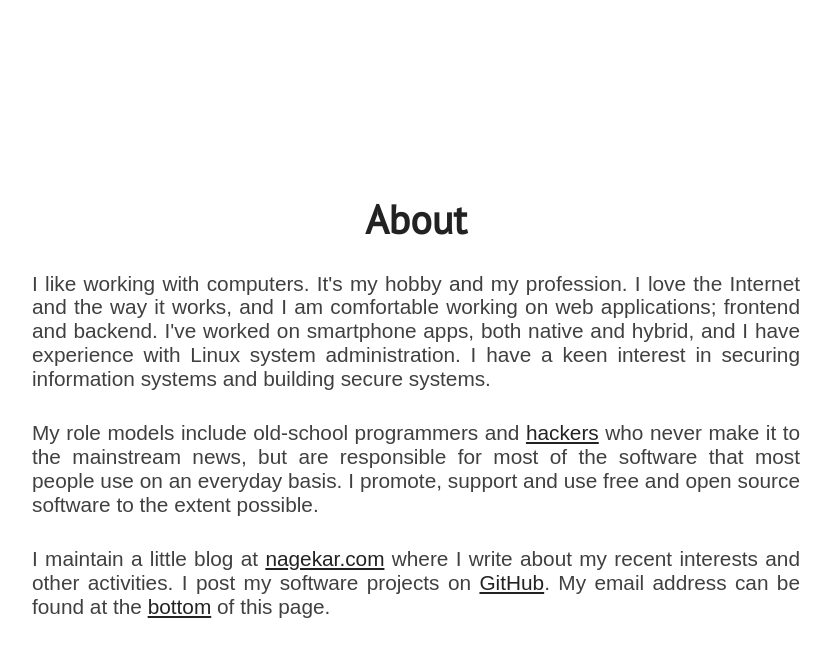
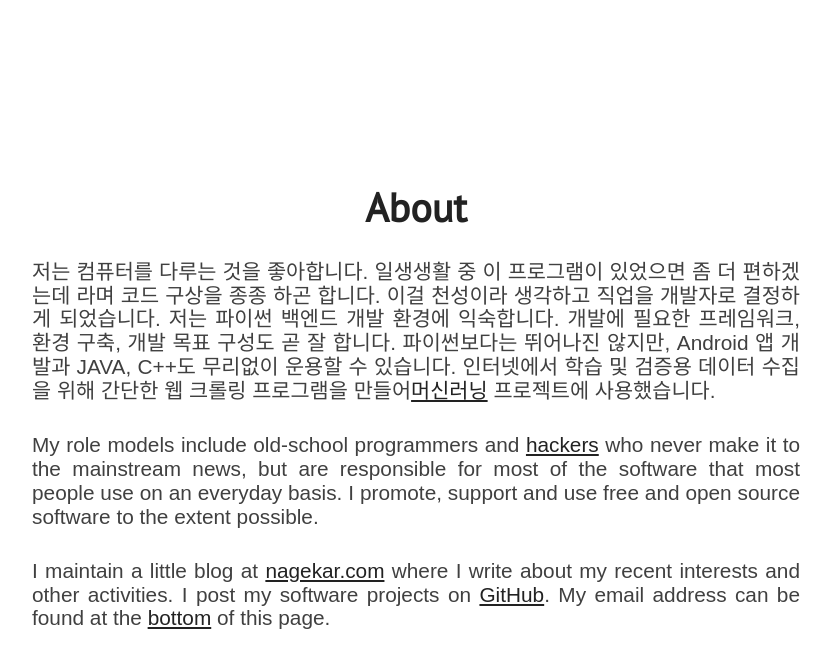
Before and after one commit to SongChaeYoung98/SongChaeYoung98.github.io, a Jekyll site: the page built from index.html, in a window 1280 px wide and 900 px high, scrolled down 1008 px. Shown: the top 668 px of the window, without its empty margins (224-1055 px from the left). Built offline with Jekyll 4.4.1, drawn with Linux system fonts in a browser that asks for light colours; nearby versions of some CDN libraries.

Commit message:
Update about.html

```diff
--- a/_includes/about.html
+++ b/_includes/about.html
@@ -3,7 +3,7 @@
         <div id="about-text">
             <div class="section-heading">About</div>
             <p class="paragraph-text justify-text">
-                I like working with computers. It's my hobby and my profession. I love the Internet and the way it works, and I am comfortable working on web applications; frontend and backend. I've worked on smartphone apps, both native and hybrid, and I have experience with Linux system administration. I have a keen interest in securing information systems and building secure systems.
+                저는 컴퓨터를 다루는 것을 좋아합니다. 일생생활 중 이 프로그램이 있었으면 좀 더 편하겠는데 라며 코드 구상을 종종 하곤 합니다. 이걸 천성이라 생각하고 직업을 개발자로 결정하게 되었습니다. 저는 파이썬 백엔드 개발 환경에 익숙합니다. 개발에 필요한 프레임워크, 환경 구축, 개발 목표 구성도 곧 잘 합니다. 파이썬보다는 뛰어나진 않지만, Android 앱 개발과 JAVA, C++도 무리없이 운용할 수 있습니다. 인터넷에서 학습 및 검증용 데이터 수집을 위해 간단한 웹 크롤링 프로그램을 만들어<a href="https://github.com/SongChaeYoung98/prediction-of-wheat-cultivating-areas">머신러닝</a> 프로젝트에 사용했습니다.
             </p>
             <p class="paragraph-text justify-text">
                 My role models include old-school programmers and <a href="https://stallman.org/articles/on-hacking.html">hackers</a> who never make it to the mainstream news, but are responsible for most of the software that most people use on an everyday basis. I promote, support and use free and open source software to the extent possible.
```
